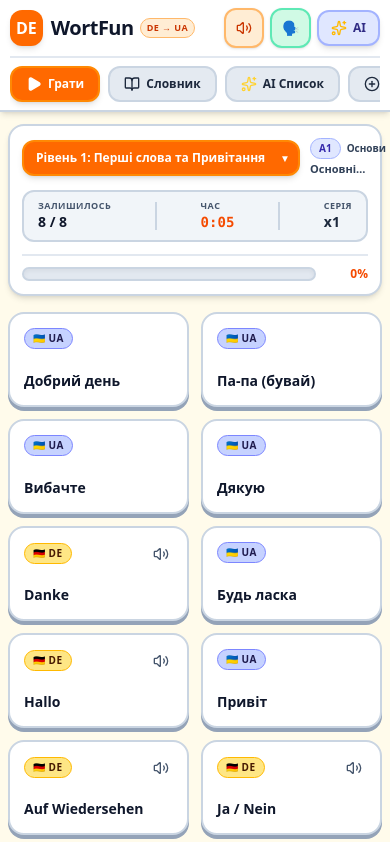
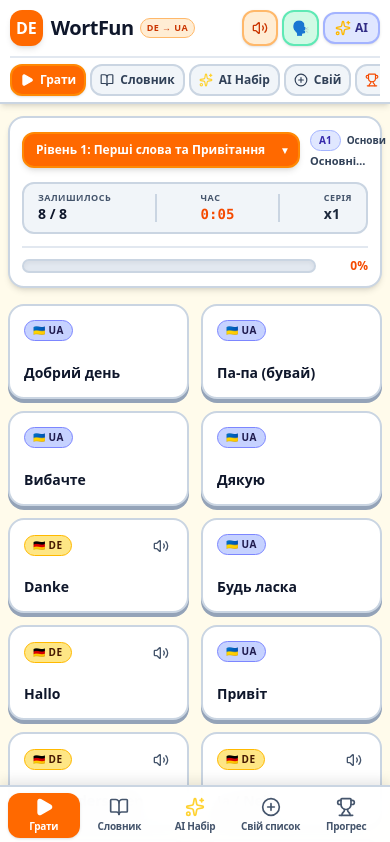
Before and after one commit to posatsky/WortFun, a React (Vite) app: page / in a window 390 px wide. Shown: the top 842 px of the page. Built offline with nearby package versions, Linux system fonts and the light colour scheme.

Commit message:
Update Header.tsx

```diff
--- a/src/components/Header.tsx
+++ b/src/components/Header.tsx
@@ -69,7 +69,7 @@ export const Header: React.FC<HeaderProps> = ({
             </div>
           </div>
 
-          {/* Quick Score & Level Bar in Game Mode */}
+          {/* Quick Score & Level Bar in Game Mode (Desktop) */}
           {currentTab === 'game' && (
             <div className="hidden md:flex items-center gap-4 bg-slate-100 px-4 py-1.5 rounded-2xl border-2 border-slate-300 text-sm font-bold">
               <div className="flex items-center gap-1.5 text-slate-800">
@@ -93,13 +93,13 @@ export const Header: React.FC<HeaderProps> = ({
           )}
 
           {/* Action Buttons & Audio Toggles */}
-          <div className="flex items-center gap-1.5 sm:gap-2">
+          <div className="flex items-center gap-1 sm:gap-2">
 
             {/* Audio Toggles */}
             <button
               onClick={toggleSound}
               title={soundEnabled ? "Звукові ефекти увімкнені" : "Звукові ефекти вимкнені"}
-              className={`p-2.5 rounded-xl text-xs font-bold transition-all border-2 ${
+              className={`p-2 rounded-xl text-xs font-bold transition-all border-2 ${
                 soundEnabled
                   ? 'bg-orange-100 text-orange-700 border-orange-300 shadow-sm'
                   : 'bg-slate-200 text-slate-500 border-slate-300'
@@ -111,7 +111,7 @@ export const Header: React.FC<HeaderProps> = ({
             <button
               onClick={toggleSpeech}
               title={speechEnabled ? "Озвучка німецьких слів увімкнена" : "Озвучка вимкнена"}
-              className={`px-2.5 sm:px-3 py-2 rounded-xl text-xs font-black flex items-center gap-1.5 transition-all border-2 ${
+              className={`px-2 sm:px-3 py-1.5 sm:py-2 rounded-xl text-xs font-black flex items-center gap-1 sm:gap-1.5 transition-all border-2 ${
                 speechEnabled
                   ? 'bg-emerald-100 text-emerald-800 border-emerald-300 shadow-sm'
                   : 'bg-slate-200 text-slate-500 border-slate-300'
@@ -126,7 +126,7 @@ export const Header: React.FC<HeaderProps> = ({
               <button
                 onClick={onResetGame}
                 title="Перезапустити поточний рівень"
-                className="p-2.5 rounded-xl bg-slate-200 hover:bg-slate-300 text-slate-800 transition-colors border-2 border-slate-300"
+                className="p-2 sm:p-2.5 rounded-xl bg-slate-200 hover:bg-slate-300 text-slate-800 transition-colors border-2 border-slate-300"
               >
                 <RotateCcw className="w-4 h-4" />
               </button>
@@ -135,7 +135,7 @@ export const Header: React.FC<HeaderProps> = ({
             {/* AI Generator Shortcut */}
             <button
               onClick={() => setCurrentTab('ai')}
-              className={`px-3 py-2 rounded-xl text-xs font-black flex items-center gap-1.5 transition-all shadow-md active:translate-y-0.5 ${
+              className={`px-2.5 sm:px-3 py-1.5 sm:py-2 rounded-xl text-xs font-black flex items-center gap-1 sm:gap-1.5 transition-all shadow-sm active:translate-y-0.5 ${
                 currentTab === 'ai'
                   ? 'bg-indigo-600 text-white border-2 border-indigo-400'
                   : 'bg-indigo-100 text-indigo-900 hover:bg-indigo-200 border-2 border-indigo-300'
@@ -149,11 +149,11 @@ export const Header: React.FC<HeaderProps> = ({
           </div>
         </div>
 
-        {/* Secondary Navigation Row */}
-        <div className="flex items-center gap-2 py-2 overflow-x-auto no-scrollbar border-t-2 border-slate-200 text-xs sm:text-sm font-bold">
+        {/* Secondary Navigation Row (Desktop & Tablet) */}
+        <div className="hidden sm:flex items-center gap-2 py-2 overflow-x-auto no-scrollbar border-t-2 border-slate-200 text-xs sm:text-sm font-bold">
           <button
             onClick={() => setCurrentTab('game')}
-            className={`px-3.5 sm:px-4 py-2 rounded-xl sm:rounded-2xl flex items-center gap-1.5 sm:gap-2 whitespace-nowrap transition-all border-2 shrink-0 ${
+            className={`px-4 py-2 rounded-2xl flex items-center gap-2 whitespace-nowrap transition-all border-2 shrink-0 ${
               currentTab === 'game'
                 ? 'bg-orange-500 text-white border-orange-400 shadow-md font-black'
                 : 'bg-slate-200/90 text-slate-800 border-slate-300 hover:bg-slate-300 font-black'
@@ -165,46 +165,43 @@ export const Header: React.FC<HeaderProps> = ({
 
           <button
             onClick={() => setCurrentTab('dictionary')}
-            className={`px-3.5 sm:px-4 py-2 rounded-xl sm:rounded-2xl flex items-center gap-1.5 sm:gap-2 whitespace-nowrap transition-all border-2 shrink-0 ${
+            className={`px-4 py-2 rounded-2xl flex items-center gap-2 whitespace-nowrap transition-all border-2 shrink-0 ${
               currentTab === 'dictionary'
                 ? 'bg-indigo-600 text-white border-indigo-400 shadow-md font-black'
                 : 'bg-slate-200/90 text-slate-800 border-slate-300 hover:bg-slate-300 font-black'
             }`}
           >
             <BookOpen className="w-4 h-4" />
-            <span className="hidden sm:inline">Словник та Флешкартки</span>
-            <span className="sm:hidden">Словник</span>
+            <span>Словник та Флешкартки</span>
           </button>
 
           <button
             onClick={() => setCurrentTab('ai')}
-            className={`px-3.5 sm:px-4 py-2 rounded-xl sm:rounded-2xl flex items-center gap-1.5 sm:gap-2 whitespace-nowrap transition-all border-2 shrink-0 ${
+            className={`px-4 py-2 rounded-2xl flex items-center gap-2 whitespace-nowrap transition-all border-2 shrink-0 ${
               currentTab === 'ai'
                 ? 'bg-purple-600 text-white border-purple-400 shadow-md font-black'
                 : 'bg-slate-200/90 text-slate-800 border-slate-300 hover:bg-slate-300 font-black'
             }`}
           >
             <Sparkles className="w-4 h-4 text-amber-300" />
-            <span className="hidden sm:inline">Згенерувати список (AI)</span>
-            <span className="sm:hidden">AI Список</span>
+            <span>Згенерувати список (AI)</span>
           </button>
 
           <button
             onClick={() => setCurrentTab('custom')}
-            className={`px-3.5 sm:px-4 py-2 rounded-xl sm:rounded-2xl flex items-center gap-1.5 sm:gap-2 whitespace-nowrap transition-all border-2 shrink-0 ${
+            className={`px-4 py-2 rounded-2xl flex items-center gap-2 whitespace-nowrap transition-all border-2 shrink-0 ${
               currentTab === 'custom'
                 ? 'bg-emerald-600 text-white border-emerald-400 shadow-md font-black'
                 : 'bg-slate-200/90 text-slate-800 border-slate-300 hover:bg-slate-300 font-black'
             }`}
           >
             <PlusCircle className="w-4 h-4" />
-            <span className="hidden sm:inline">Додати свій список</span>
-            <span className="sm:hidden">Свій список</span>
+            <span>Додати свій список</span>
           </button>
 
           <button
             onClick={() => setCurrentTab('stats')}
-            className={`px-3.5 sm:px-4 py-2 rounded-xl sm:rounded-2xl flex items-center gap-1.5 sm:gap-2 whitespace-nowrap transition-all border-2 ml-auto shrink-0 ${
+            className={`px-4 py-2 rounded-2xl flex items-center gap-2 whitespace-nowrap transition-all border-2 ml-auto shrink-0 ${
               currentTab === 'stats'
                 ? 'bg-amber-400 text-slate-900 border-amber-500 shadow-md font-black'
                 : 'bg-slate-200/90 text-slate-800 border-slate-300 hover:bg-slate-300 font-black'
@@ -215,7 +212,135 @@ export const Header: React.FC<HeaderProps> = ({
           </button>
         </div>
 
+        {/* Mobile Navigation Bar at top of header for quick access */}
+        <div className="flex sm:hidden items-center justify-between gap-1 py-1.5 border-t-2 border-slate-200 overflow-x-auto no-scrollbar">
+          <button
+            onClick={() => setCurrentTab('game')}
+            className={`flex-1 py-1.5 px-2 rounded-xl flex items-center justify-center gap-1.5 text-xs font-black transition-all border-2 whitespace-nowrap ${
+              currentTab === 'game'
+                ? 'bg-orange-500 text-white border-orange-400 shadow-sm'
+                : 'bg-slate-100 text-slate-700 border-slate-300'
+            }`}
+          >
+            <Play className="w-3.5 h-3.5 fill-current shrink-0" />
+            <span>Грати</span>
+          </button>
+
+          <button
+            onClick={() => setCurrentTab('dictionary')}
+            className={`flex-1 py-1.5 px-2 rounded-xl flex items-center justify-center gap-1.5 text-xs font-black transition-all border-2 whitespace-nowrap ${
+              currentTab === 'dictionary'
+                ? 'bg-indigo-600 text-white border-indigo-400 shadow-sm'
+                : 'bg-slate-100 text-slate-700 border-slate-300'
+            }`}
+          >
+            <BookOpen className="w-3.5 h-3.5 shrink-0" />
+            <span>Словник</span>
+          </button>
+
+          <button
+            onClick={() => setCurrentTab('ai')}
+            className={`flex-1 py-1.5 px-2 rounded-xl flex items-center justify-center gap-1.5 text-xs font-black transition-all border-2 whitespace-nowrap ${
+              currentTab === 'ai'
+                ? 'bg-purple-600 text-white border-purple-400 shadow-sm'
+                : 'bg-slate-100 text-slate-700 border-slate-300'
+            }`}
+          >
+            <Sparkles className="w-3.5 h-3.5 text-amber-300 shrink-0" />
+            <span>AI Набір</span>
+          </button>
+
+          <button
+            onClick={() => setCurrentTab('custom')}
+            className={`flex-1 py-1.5 px-2 rounded-xl flex items-center justify-center gap-1.5 text-xs font-black transition-all border-2 whitespace-nowrap ${
+              currentTab === 'custom'
+                ? 'bg-emerald-600 text-white border-emerald-400 shadow-sm'
+                : 'bg-slate-100 text-slate-700 border-slate-300'
+            }`}
+          >
+            <PlusCircle className="w-3.5 h-3.5 shrink-0" />
+            <span>Свій</span>
+          </button>
+
+          <button
+            onClick={() => setCurrentTab('stats')}
+            className={`py-1.5 px-2 rounded-xl flex items-center justify-center gap-1.5 text-xs font-black transition-all border-2 whitespace-nowrap ${
+              currentTab === 'stats'
+                ? 'bg-amber-400 text-slate-900 border-amber-500 shadow-sm'
+                : 'bg-slate-100 text-slate-700 border-slate-300'
+            }`}
+          >
+            <Trophy className="w-3.5 h-3.5 text-orange-600 shrink-0" />
+            <span>Прогрес</span>
+          </button>
+        </div>
+
       </div>
+
+      {/* Sticky Bottom Navigation Bar for Mobile Phones */}
+      <nav className="fixed bottom-0 left-0 right-0 z-40 bg-white/95 backdrop-blur-md border-t-2 border-slate-300 shadow-[0_-4px_12px_rgba(0,0,0,0.1)] sm:hidden px-2 py-1.5">
+        <div className="grid grid-cols-5 gap-1 max-w-md mx-auto">
+          <button
+            onClick={() => setCurrentTab('game')}
+            className={`flex flex-col items-center justify-center py-1 rounded-xl transition-all ${
+              currentTab === 'game'
+                ? 'bg-orange-500 text-white font-black shadow-sm'
+                : 'text-slate-600 hover:text-slate-900 font-bold'
+            }`}
+          >
+            <Play className={`w-5 h-5 ${currentTab === 'game' ? 'fill-current' : ''}`} />
+            <span className="text-[10px] mt-0.5 tracking-tight">Грати</span>
+          </button>
+
+          <button
+            onClick={() => setCurrentTab('dictionary')}
+            className={`flex flex-col items-center justify-center py-1 rounded-xl transition-all ${
+              currentTab === 'dictionary'
+                ? 'bg-indigo-600 text-white font-black shadow-sm'
+                : 'text-slate-600 hover:text-slate-900 font-bold'
+            }`}
+          >
+            <BookOpen className="w-5 h-5" />
+            <span className="text-[10px] mt-0.5 tracking-tight">Словник</span>
+          </button>
+
+          <button
+            onClick={() => setCurrentTab('ai')}
+            className={`flex flex-col items-center justify-center py-1 rounded-xl transition-all ${
+              currentTab === 'ai'
+                ? 'bg-purple-600 text-white font-black shadow-sm'
+                : 'text-slate-600 hover:text-slate-900 font-bold'
+            }`}
+          >
+            <Sparkles className="w-5 h-5 text-amber-300" />
+            <span className="text-[10px] mt-0.5 tracking-tight">AI Набір</span>
+          </button>
+
+          <button
+            onClick={() => setCurrentTab('custom')}
+            className={`flex flex-col items-center justify-center py-1 rounded-xl transition-all ${
+              currentTab === 'custom'
+                ? 'bg-emerald-600 text-white font-black shadow-sm'
+                : 'text-slate-600 hover:text-slate-900 font-bold'
+            }`}
+          >
+            <PlusCircle className="w-5 h-5" />
+            <span className="text-[10px] mt-0.5 tracking-tight">Свій список</span>
+          </button>
+
+          <button
+            onClick={() => setCurrentTab('stats')}
+            className={`flex flex-col items-center justify-center py-1 rounded-xl transition-all ${
+              currentTab === 'stats'
+                ? 'bg-amber-400 text-slate-950 font-black shadow-sm'
+                : 'text-slate-600 hover:text-slate-900 font-bold'
+            }`}
+          >
+            <Trophy className={`w-5 h-5 ${currentTab === 'stats' ? 'text-orange-600' : ''}`} />
+            <span className="text-[10px] mt-0.5 tracking-tight">Прогрес</span>
+          </button>
+        </div>
+      </nav>
     </header>
   );
 };
```
